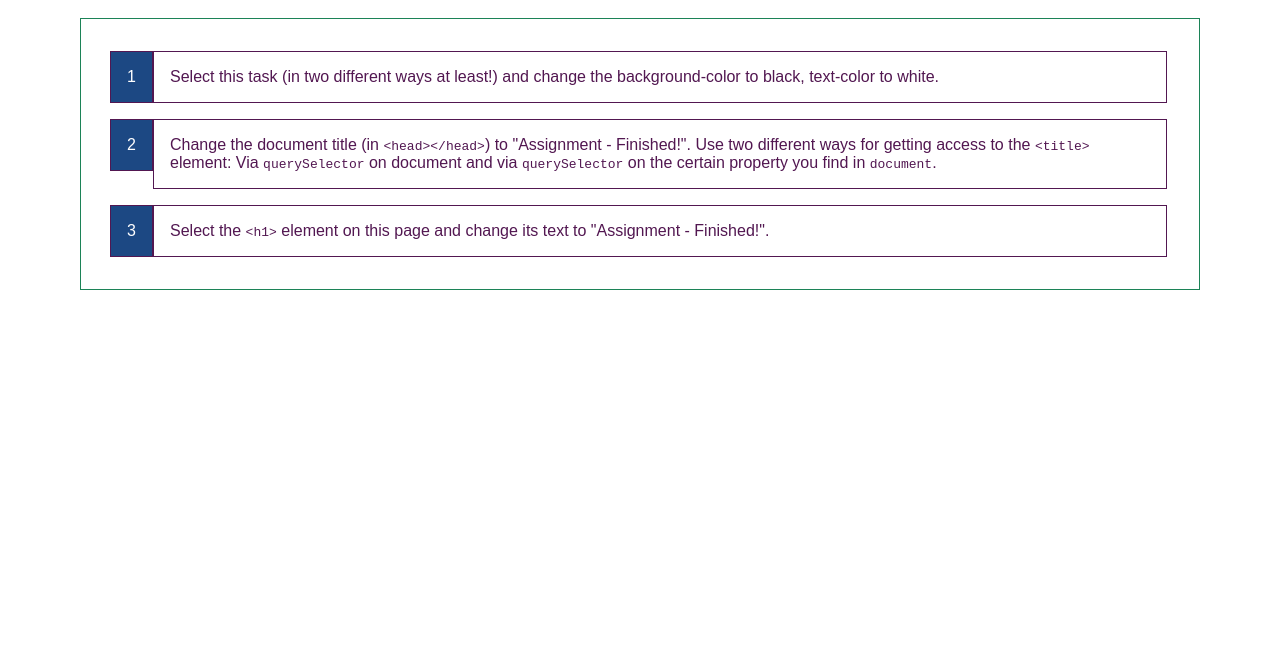
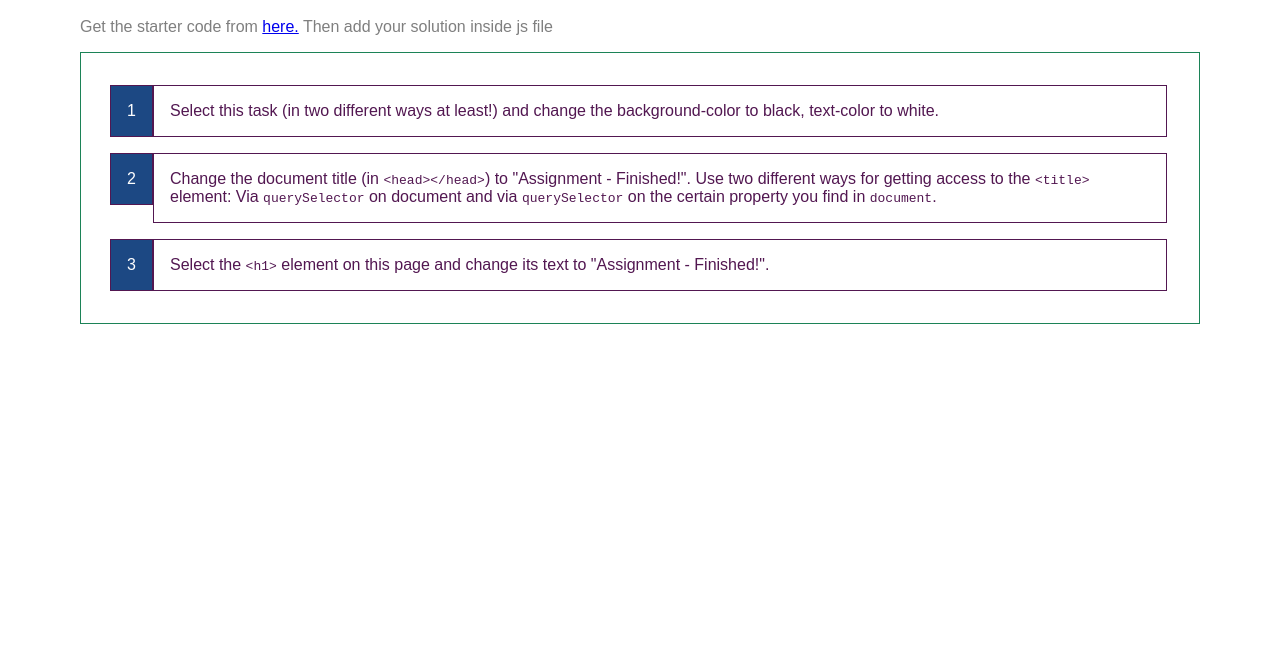
Before and after one commit to SkyZone-LLC/dom-assignment, a plain HTML site: page index.html in a window 1280 px wide. Shown: the part 152-800 px from the top of the page. Drawn offline with Linux system fonts and the light colour scheme.

Commit message:
source code

```diff
--- a/index.html
+++ b/index.html
@@ -9,6 +9,7 @@
   </head>
   <body>
     <h1>Assignment - DOM Querying & Manipulation</h1>
+    <p id="source-code">Get the starter code from <a href="https://github.com/SkyZone-LLC/dom-assignment" target="_blank">here.</a> Then add your solution inside js file</p>
     <ol>
       <li id="task-1">
         Select this task (in two different ways at least!) and change the
--- a/styles.css
+++ b/styles.css
@@ -12,7 +12,9 @@ h1 {
   color: white;
   padding: 1rem;
 }
-
+#source-code {
+  color: #7f7f7f;
+}
 ol {
   counter-reset: list-counter;
   list-style: none;
```
